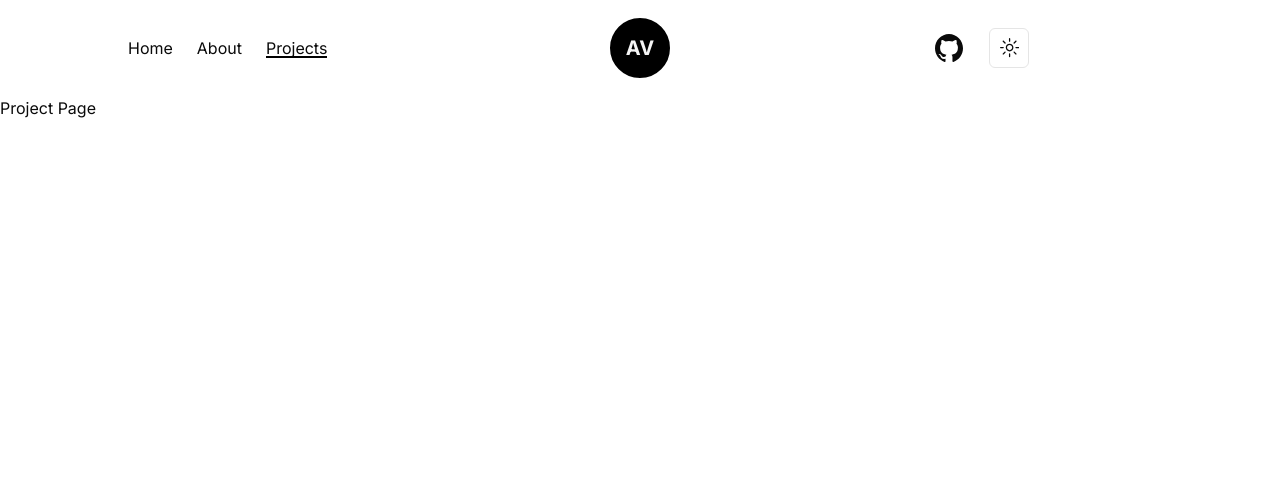
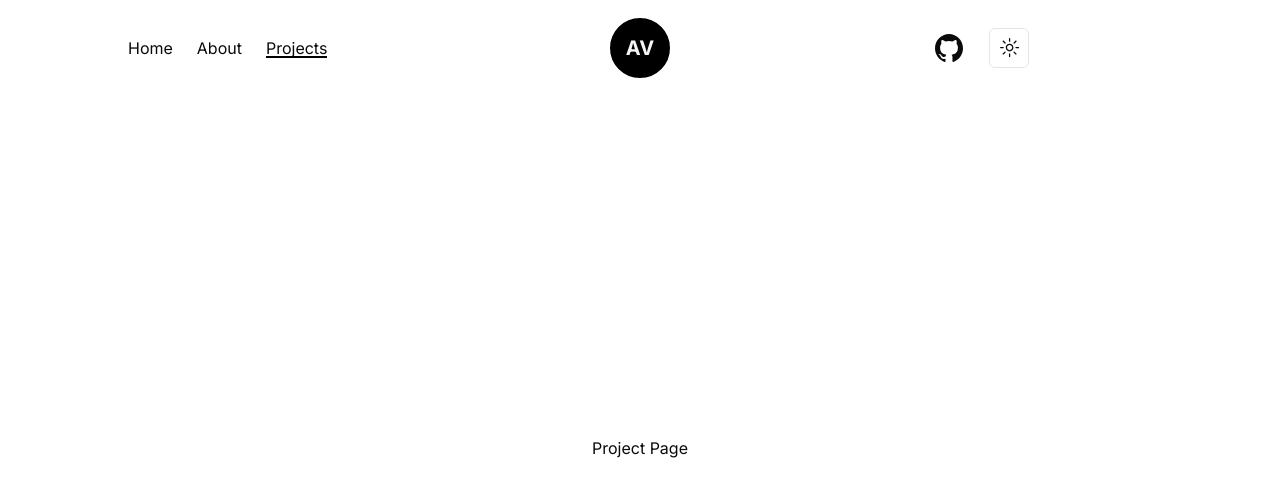
Before and after one commit to Jell13/andrew-valdivia-portfolio, a Next.js app: page /project in a window 1280 px wide. Shown: the top 496 px of the page. Built offline with nearby package versions, Linux system fonts and the light colour scheme.

Commit message:
started with the project page

```diff
--- a/app/project/page.jsx
+++ b/app/project/page.jsx
@@ -6,8 +6,10 @@
   return (
     <>
       <TransitionEffect/>
-      <div>
-        Project Page
+      <div className='w-full h-full'>
+        <div className='w-full h-full flex justify-center items-center'>
+          <h1>Project Page</h1>
+        </div>
       </div>
     </>
   )
```
